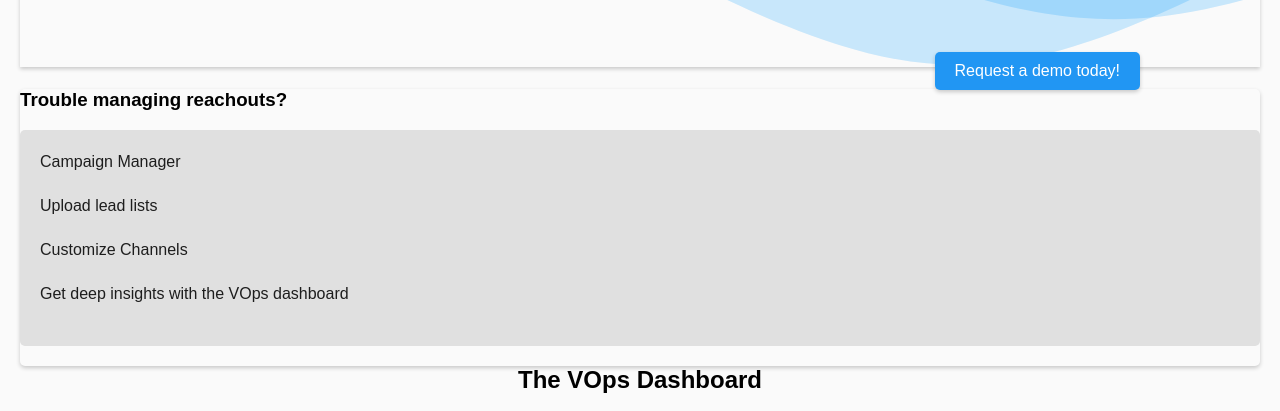
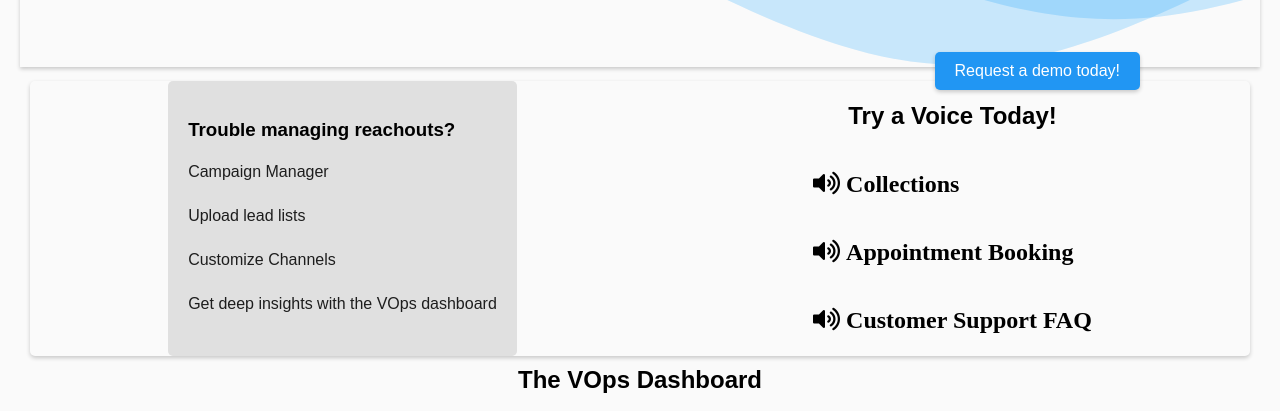
Before and after one commit to 7anand7/Vops, a plain HTML site: page index.html in a window 1280 px wide. Shown: the part 329-740 px from the top of the page. Drawn offline with Linux system fonts and the light colour scheme.

Commit message:
Add files via upload
Final version

```diff
--- a/animations.js
+++ b/animations.js
@@ -51,3 +51,10 @@ nextButton.addEventListener('click', () => {
       article.style.maxHeight = article.scrollHeight + "px";
     }
   }
+
+
+//audio
+  function playAudio() {
+    var audio = document.getElementById("myAudio");
+    audio.play();
+  }
--- a/index.html
+++ b/index.html
@@ -95,14 +95,35 @@
       </svg>
 
       <div class="benefit-section">
-      <h3> Trouble managing reachouts?</h3>
+
       <ul>
+        <h3> Trouble managing reachouts?</h3>
         <li> Campaign Manager</li>
         <li> Upload lead lists</li>
         <li> Customize Channels</li>
         <li> Get deep insights with the VOps dashboard</li>
 
             </ul>
+
+            <div class="audiosamples">
+              <H2>Try a Voice Today!</H2>
+    <a class="myaudio">
+        <audio id="myAudio"  src="voicebooking-speech.wav"></audio>
+
+<i class="fas fa-volume-up" onclick="playAudio()">  Collections</i>
+</a>
+<a class="myaudio">
+  <audio id="myAudio"  src="voicebooking-speech1.wav"></audio>
+
+<i class="fas fa-volume-up" onclick="playAudio()">  Appointment Booking</i>
+</a>
+<a class="myaudio">
+  <audio id="myAudio"  src="voicebooking-speech3.wav"></audio>
+
+<i class="fas fa-volume-up" onclick="playAudio()">  Customer Support FAQ</i>
+</a>
+</div>
+
 
 </div>
 
--- a/styles.css
+++ b/styles.css
@@ -305,13 +305,40 @@ footer {
   background-color: #1976d2;
 }
 .benefit-section {
-  padding-bottom: 20px;
+  margin: 10px;
   border-radius: 5px;
   box-shadow: 0 2px 4px 0 rgba(0, 0, 0, 0.2);
+ display: flex;
+ align-items: center;
+ flex-direction: row;
+ justify-content:space-around;
+}
+
+.myaudio{
+  font-size: 1.5em;
+
 
 
 }
 
+.myaudio:hover
+{
+  color:#fafafa;
+  background-color: rgb(56, 143, 242);
+  box-shadow: 0 2px 4px 0 rgba(0, 0, 0, 0.2);
+  border-radius: 80px;
+  }
+
+.audiosamples
+  {
+display: flex;
+flex-direction: column;
+justify-content: space-between;
+  }
+  .audiosamples a
+  {
+    padding: 20px;;
+  }
 .section-title {
   color: #2196f3;
   font-size: 1.2em;
```
Also changed, not shown: 3 other files.
